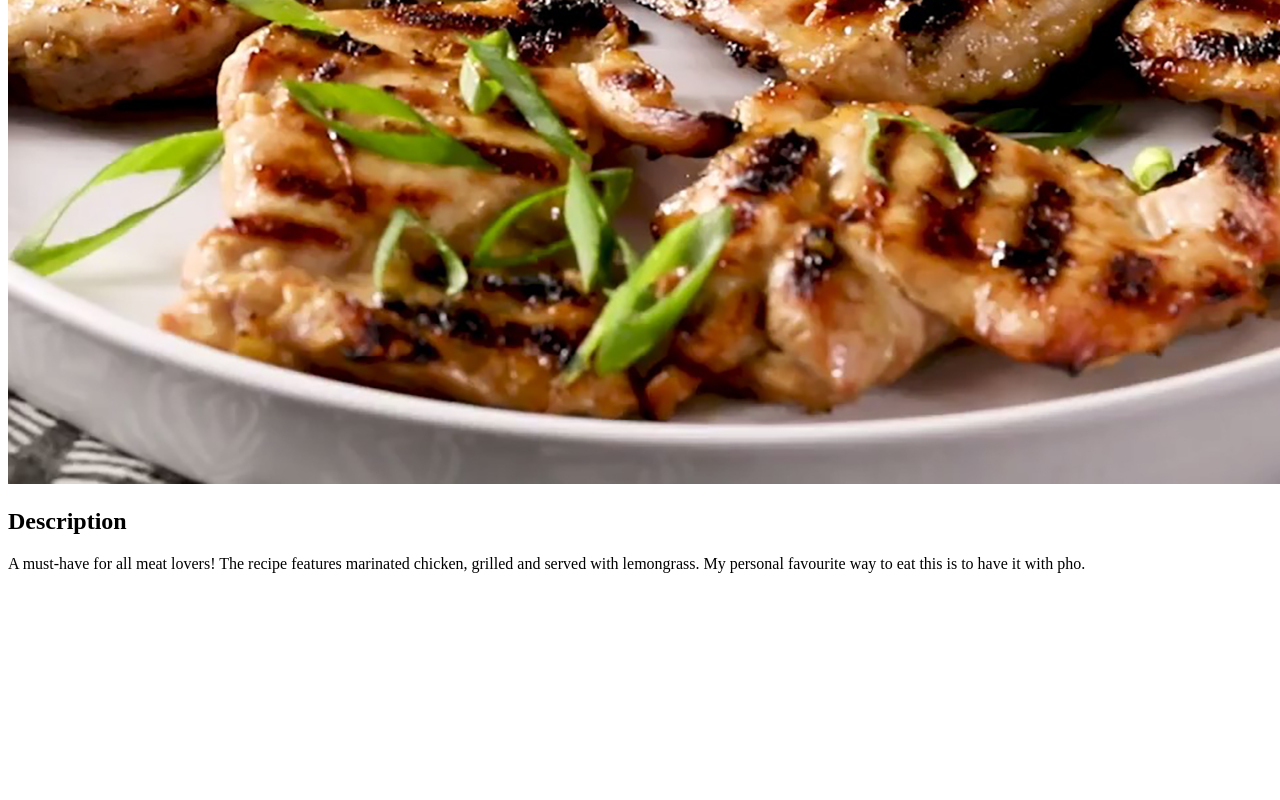
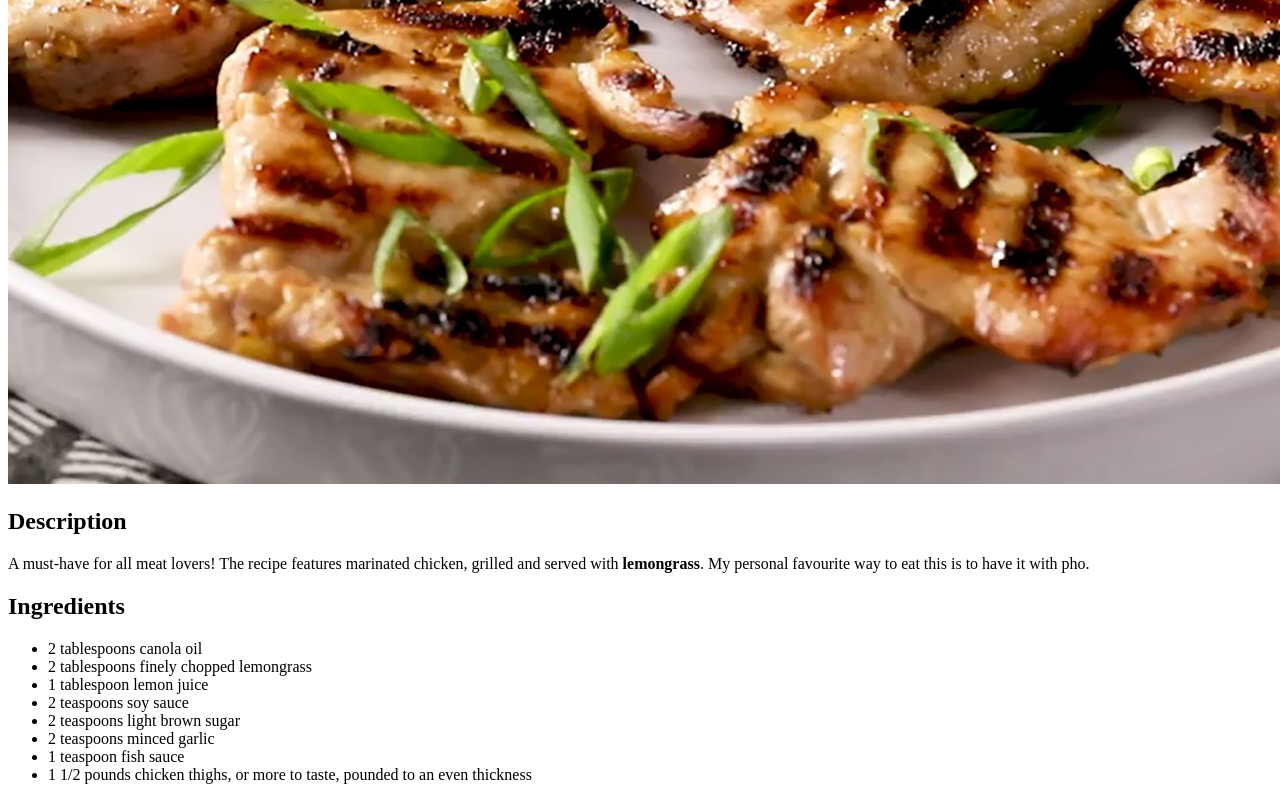
Before and after one commit to kyungminkim1/odin-recipes, a plain HTML site: page recipes/lemongrass-chicken.html in a window 1280 px wide. Shown: the part 556-1356 px from the top of the page. Before the commit the page ends 1145 px from the top, so only its background shows below. Drawn offline with Linux system fonts and the light colour scheme.

Commit message:
Add ingredients for lemongrass-chicken

```diff
--- a/recipes/lemongrass-chicken.html
+++ b/recipes/lemongrass-chicken.html
@@ -12,9 +12,23 @@
         <h2>Description</h2>
 
         <p>
-            A must-have for all meat lovers! The recipe features marinated chicken, grilled and served with lemongrass.
+            A must-have for all meat lovers! The recipe features marinated chicken, grilled and served with <strong>lemongrass</strong>.
             My personal favourite way to eat this is to have it with pho.
         </p>
 
+        <h2>Ingredients</h2>
+
+        <ul>
+            <li>2 tablespoons canola oil</li>
+            <li>2 tablespoons finely chopped lemongrass</li>
+            <li>1 tablespoon lemon juice</li>
+            <li>2 teaspoons soy sauce</li>
+            <li>2 teaspoons light brown sugar</li>
+            <li>2 teaspoons minced garlic</li>
+            <li>1 teaspoon fish sauce</li>
+            <li>1 1/2 pounds chicken thighs, or more to taste, pounded to an even thickness</li>
+        </ul>
+
+
     </body>
 </html>
```
